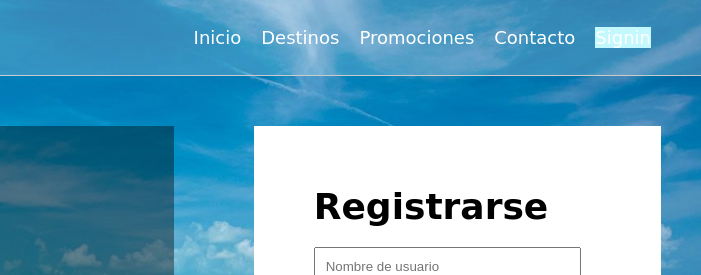
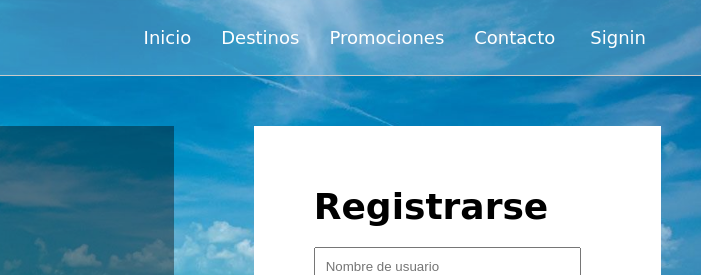
Before and after one commit to JuanDCifuentes/seminarioAct, a plain HTML site: page main/index.html in a window 1280 px wide. Shown: the top 275 px of the page, 579-1280 px from the left. Drawn offline with Linux system fonts and the light colour scheme; a web font is replaced by a local one.

Commit message:
version 2.21

```diff
--- a/css/estilos.sass
+++ b/css/estilos.sass
@@ -41,7 +41,9 @@ header
             align-items: center
             justify-content: flex-end
             li
+                display: flexbox
                 margin-right: 20px
+                padding: 5px
 
     section
         display: grid
@@ -73,7 +75,6 @@ header
             padding: 100px
             color: #ffffff
 
-
 .signin
-    display: inline-block
-    background-color: $primary
+    display: flexbox
+    margin: 5px
--- a/main/index.html
+++ b/main/index.html
@@ -18,7 +18,7 @@
         <li><a href="#">Destinos</a></li>
         <li><a href="#">Promociones</a></li>
         <li><a href="#">Contacto</a></li>
-        <li><a href="" class="signin">Signin</a></li>
+        <li class="signin"><a href="" >Signin</a></li>
       </ul>
     </nav>
     <section>
```
Also changed, not shown: css/estilos.css, 1 other file.
